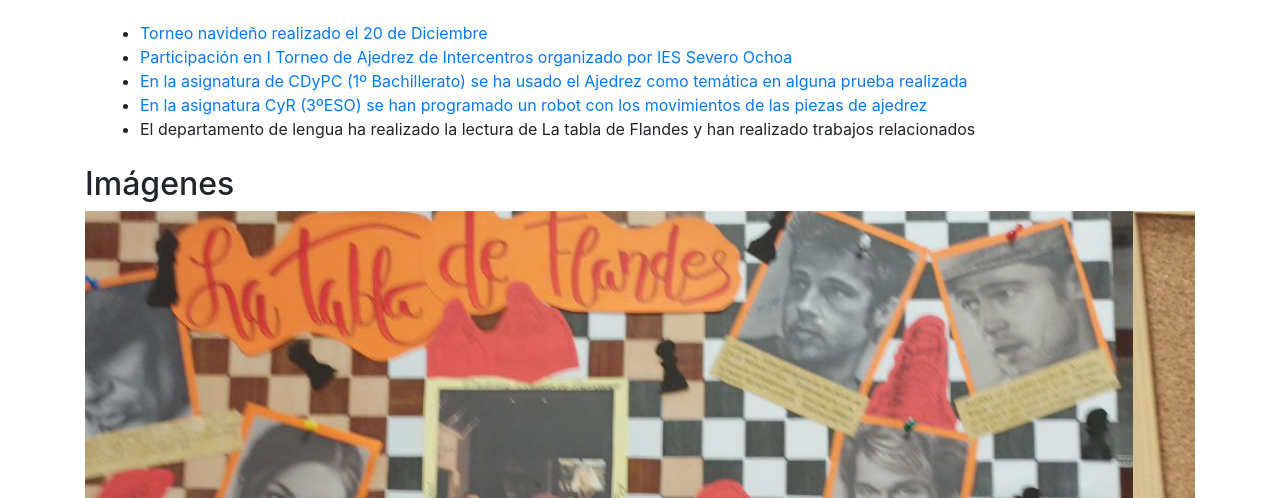
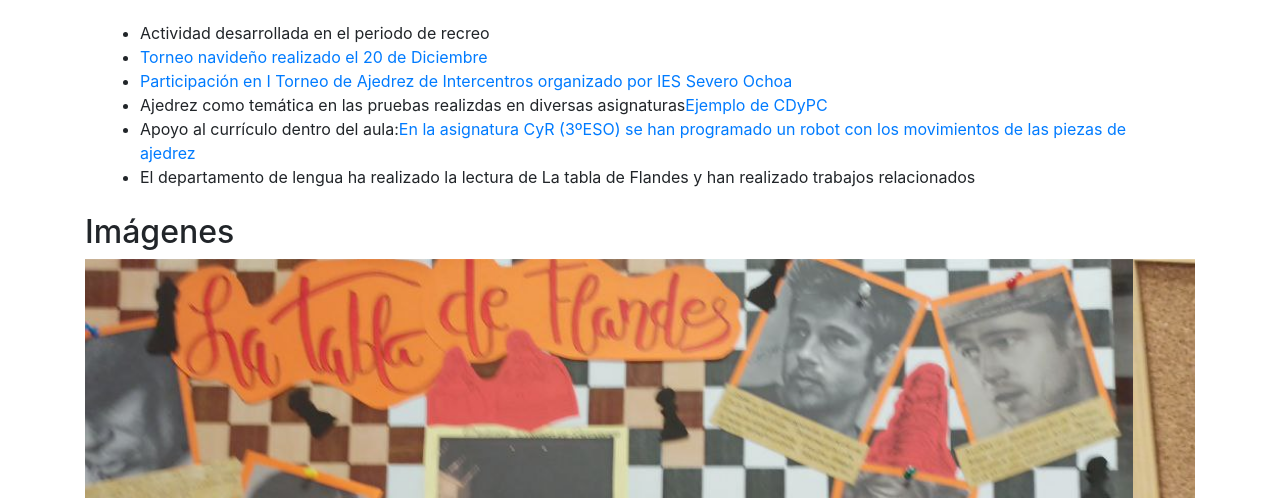
Before and after one commit to profeInformatica101/auladjaque22_23, a plain HTML site: page index.html in a window 1280 px wide. Shown: the part 302-800 px from the top of the page. Drawn offline with nearby package versions, Linux system fonts and the light colour scheme.

Commit message:
Update index.html

```diff
--- a/index.html
+++ b/index.html
@@ -20,6 +20,7 @@
 <div class="container mt-4">
         <h1 class="text-center mb-4">Actividades y Eventos</h1>
         <ul>
+          <li>Actividad desarrollada en el periodo de recreo</li>
           <li>
             <a href="https://profeinformatica101.github.io/torneo/">Torneo navideño realizado el 20 de Diciembre</a>
           </li>
@@ -27,10 +28,10 @@
             <a href="https://sites.google.com/view/chess-forever/intercentros">Participación en I Torneo de Ajedrez de Intercentros organizado por IES Severo Ochoa</a>
           </li>
           <li>
-            <a href="https://docs.google.com/document/d/1OytaVSw2EQBoRv5Q1JDnYO4asHTUOcubnh1QuQ8dfsE/edit?usp=sharing">En la asignatura de CDyPC (1º Bachillerato) se ha usado el Ajedrez como temática en alguna prueba realizada</a>
+            Ajedrez como temática en las pruebas realizdas en diversas asignaturas<a href="https://docs.google.com/document/d/1OytaVSw2EQBoRv5Q1JDnYO4asHTUOcubnh1QuQ8dfsE/edit?usp=sharing">Ejemplo de CDyPC</a>
           </li>
           <li>
-            <a href="https://profeinformatica101.github.io/maqueen/">En la asignatura CyR (3ºESO) se han programado un robot con los movimientos de las piezas de ajedrez</a>
+            Apoyo al currículo dentro del aula:<a href="https://profeinformatica101.github.io/maqueen/">En la asignatura CyR (3ºESO) se han programado un robot con los movimientos de las piezas de ajedrez</a>
           </li>
           <li>
             El departamento de lengua ha realizado la lectura de La tabla de Flandes y han realizado trabajos relacionados
```
